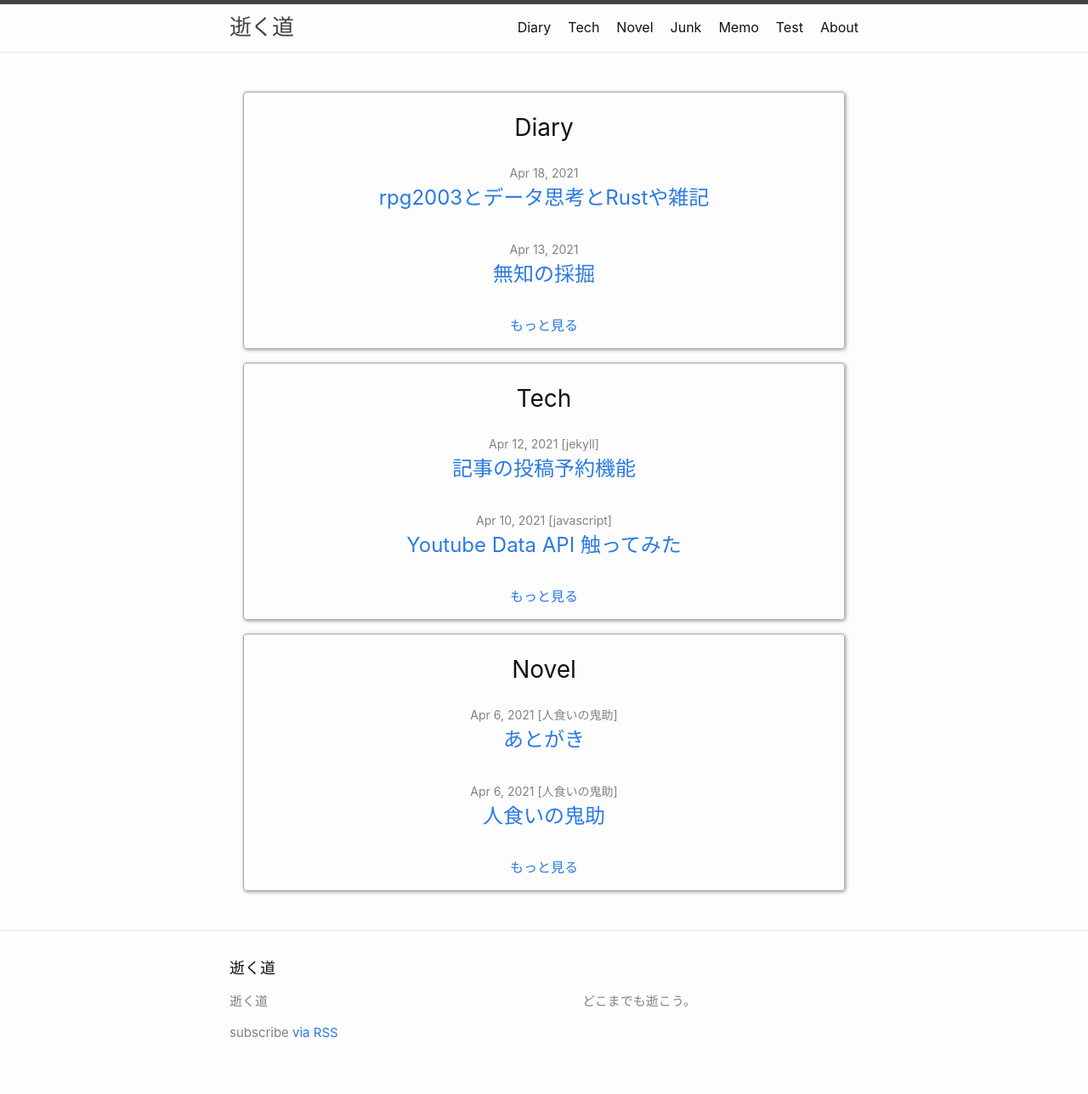
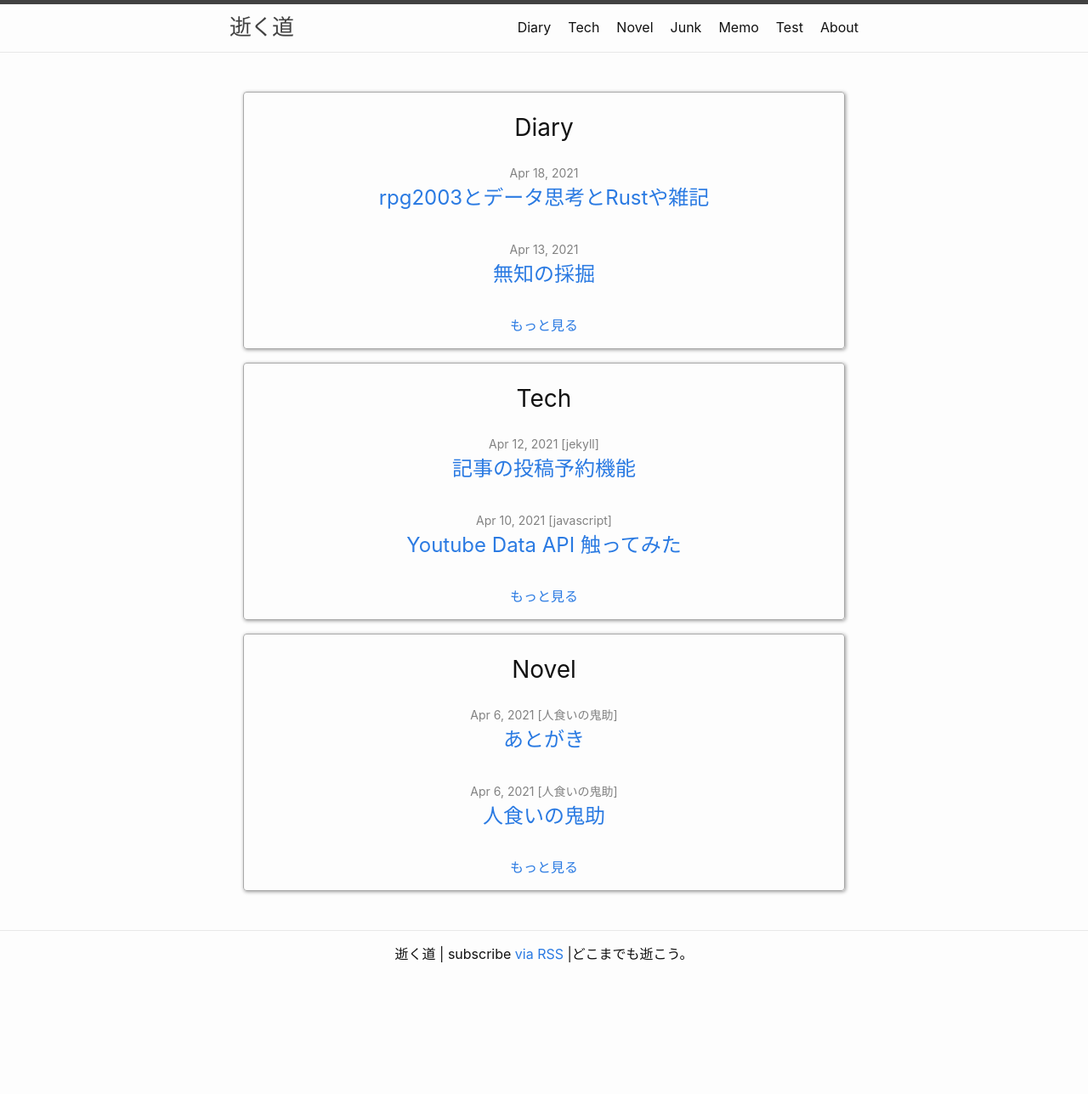
Before and after one commit to takusaku16/takusaku16.github.io, a Jekyll site: the page built from index.md, in a window 1280 px wide. Shown: the whole page at 85% size. Built offline with Jekyll 4.4.1, drawn with Linux system fonts in a browser that asks for light colours; after the commit the page ends 1150 px from its top, so only the background shows below that.

Commit message:
footer更新

```diff
--- a/_includes/footer.html
+++ b/_includes/footer.html
@@ -2,6 +2,10 @@
   <data class="u-url" href="{{ "/" | relative_url }}"></data>
 
   <div class="wrapper">
+
+    <div class="footer-text">{{ site.title | escape }} | subscribe <a href="{{ "/feed.xml" | relative_url }}">via RSS</a> | {{- site.description | escape -}}</div>
+
+    {%- comment -%}
 
     <h2 class="footer-heading">{{ site.title | escape }}</h2>
 
@@ -28,14 +32,14 @@
       </div>
 
       <div class="footer-col footer-col-2">
-        {%- comment -%}
         {%- include social.html -%}
-        {%- endcomment -%}
       </div>
 
       <div class="footer-col footer-col-3">
         <p>{{- site.description | escape -}}</p>
       </div>
+
+      {%- endcomment -%}
     </div>
 
   </div>
--- a/_sass/minima/_layout.scss
+++ b/_sass/minima/_layout.scss
@@ -107,7 +107,12 @@
  */
 .site-footer {
   border-top: 1px solid $grey-color-light;
-  padding: $spacing-unit 0;
+  padding: $spacing-unit/2 0;
+  // padding: $spacing-unit 0;
+}
+
+.footer-text {
+  text-align: center;
 }
 
 .footer-heading {
```
